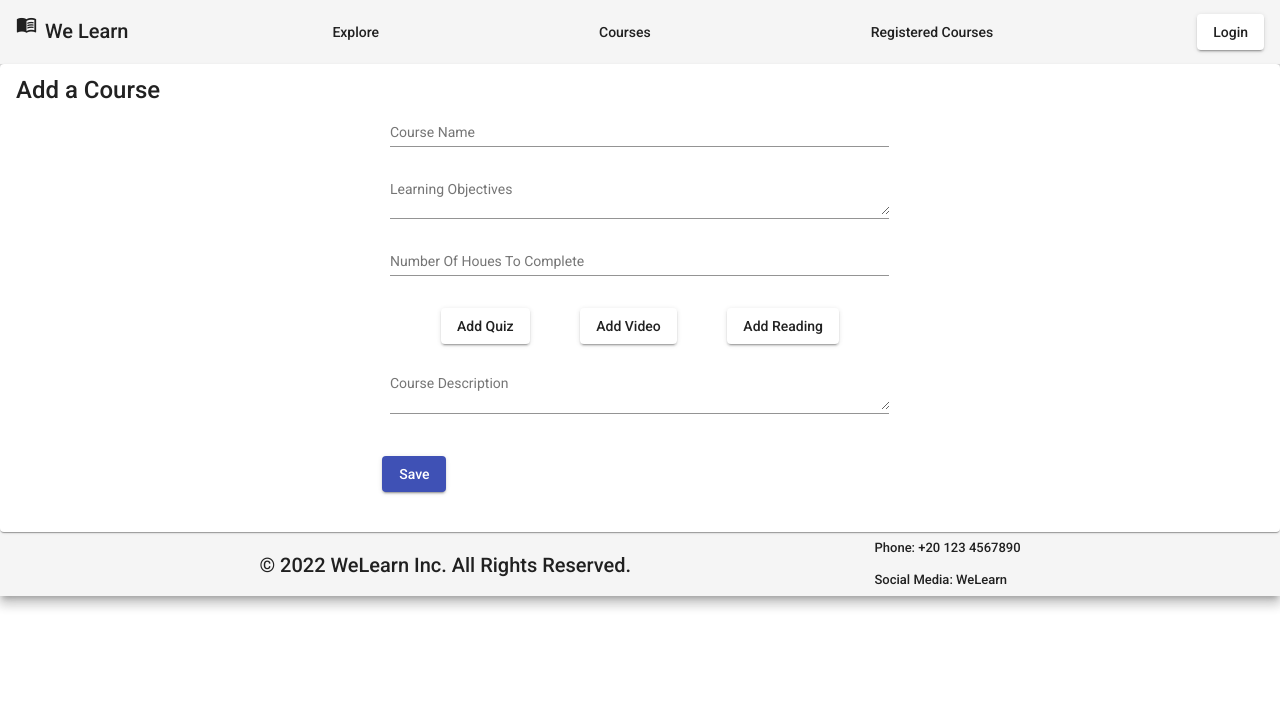
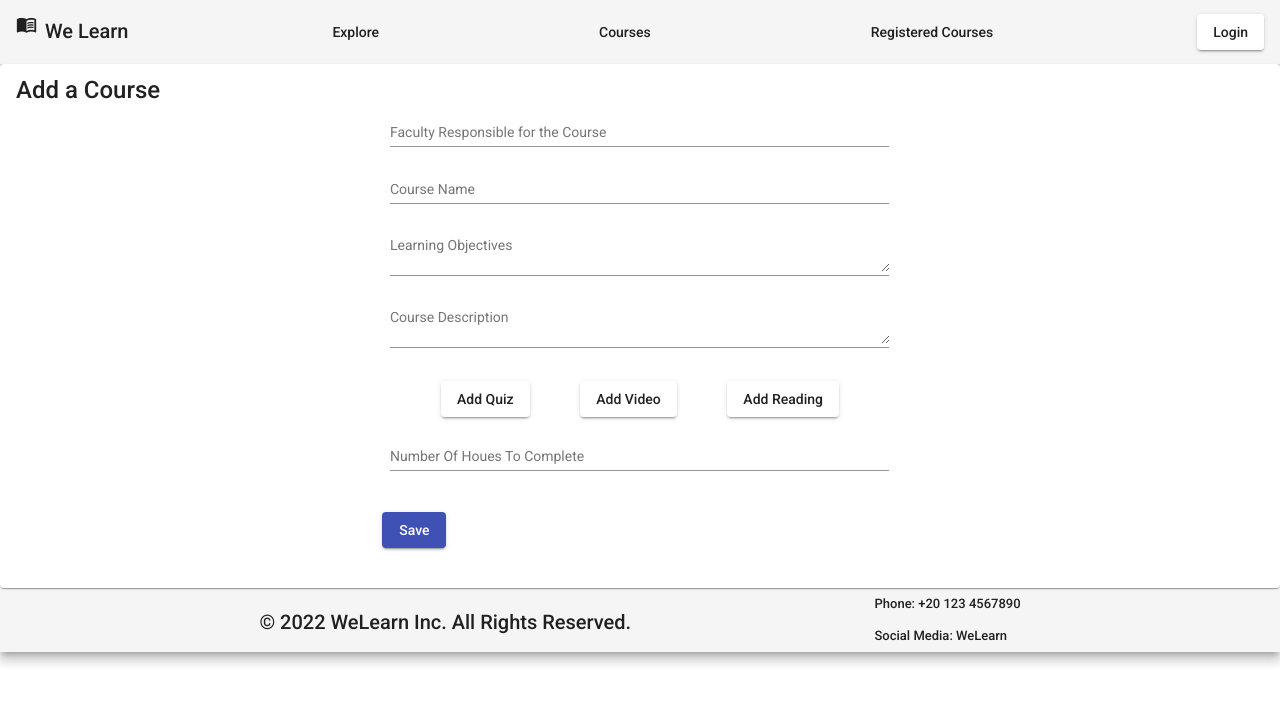
Before and after one commit to abadeerafif/ui-course-website-project, an Angular app: page /addCourse in a window 1280 px wide. Shown: the top 704 px of the page. Built offline with nearby package versions, Linux system fonts and the light colour scheme.

Commit message:
[ADD] add course with quizzes

```diff
--- a/src/app/add-course-quiz-dialog/add-course-quiz-dialog.component.html
+++ b/src/app/add-course-quiz-dialog/add-course-quiz-dialog.component.html
@@ -213,12 +213,7 @@
     </div>
     <mat-card-actions class="flex">
       <button mat-button mat-dialog-close>Cancel</button>
-      <button
-        mat-dialog-close
-        mat-dialog-close="{{saveForm()}}"
-        mat-raised-button
-        color="primary"
-      >
+      <button (click)="saveForm()" mat-raised-button color="primary">
         Save Quiz
       </button>
     </mat-card-actions>
--- a/src/app/add-course-quiz-dialog/add-course-quiz-dialog.component.ts
+++ b/src/app/add-course-quiz-dialog/add-course-quiz-dialog.component.ts
@@ -1,12 +1,16 @@
 import { Component, OnInit } from '@angular/core';
 import { FormBuilder } from '@angular/forms';
+import { MatDialogRef } from '@angular/material/dialog';
 @Component({
   selector: 'app-add-course-quiz-dialog',
   templateUrl: './add-course-quiz-dialog.component.html',
   styleUrls: ['./add-course-quiz-dialog.component.css'],
 })
 export class AddCourseQuizDialogComponent implements OnInit {
-  constructor(private formBuilder: FormBuilder) {}
+  constructor(
+    private formBuilder: FormBuilder,
+    private dialogRef: MatDialogRef<AddCourseQuizDialogComponent>
+  ) {}
 
   ngOnInit(): void {}
   numberOfQuestion: number = 0;
@@ -79,7 +83,6 @@ export class AddCourseQuizDialogComponent implements OnInit {
       },
     };
 
-    console.log(this.courseQuiz.value);
-    return this.returnQuiz;
+    this.dialogRef.close(this.returnQuiz);
   }
 }
--- a/src/app/add-course/add-course.component.html
+++ b/src/app/add-course/add-course.component.html
@@ -3,6 +3,15 @@
   <form [formGroup]="addCourseForm" class="form-container">
     <mat-card-content>
       <div class="row">
+        <div class="col-sm-6">
+          <mat-form-field class="full-width">
+            <input
+              formControlName="facultyCourse"
+              matInput
+              placeholder="Faculty Responsible for the Course"
+            />
+          </mat-form-field>
+        </div>
         <div class="col-sm-6">
           <mat-form-field class="full-width">
             <input
@@ -22,44 +31,14 @@
           </mat-form-field>
         </div>
       </div>
-      <!-- <div class="col-sm-6">
-        <mat-form-field class="full-width">
-          <input
-          formControlName="numberOfVideos"
-          matInput
-          placeholder="Number Of Videos"
-          type="number"
-          />
-        </mat-form-field>
-      </div>
+
       <div class="col-sm-6">
         <mat-form-field class="full-width">
-          <input
-          formControlName="numberOfReadings"
-          matInput
-          placeholder="Number Of Readings"
-          type="number"
-          />
-        </mat-form-field>
-      </div>
-      <div class="col-sm-6">
-        <mat-form-field class="full-width">
-          <input
-          formControlName="numberOfQuizzes"
-          matInput
-          placeholder="Number Of Quizzes"
-          type="number"
-          />
-        </mat-form-field>
-      </div>-->
-      <div class="col-sm-6">
-        <mat-form-field class="full-width">
-          <input
-            formControlName="numberOfHouesToComplete"
+          <textarea
+            formControlName="courseDescription"
             matInput
-            placeholder="Number Of Houes To Complete"
-            type="number"
-          />
+            placeholder="Course Description"
+          ></textarea>
         </mat-form-field>
       </div>
       <div class="add-course-buttons">
@@ -77,11 +56,12 @@
       </div>
       <div class="col-sm-6">
         <mat-form-field class="full-width">
-          <textarea
-            formControlName="courseDescription"
+          <input
+            formControlName="numberOfHouesToComplete"
             matInput
-            placeholder="Course Description"
-          ></textarea>
+            placeholder="Number Of Houes To Complete"
+            type="number"
+          />
         </mat-form-field>
       </div>
     </mat-card-content>
--- a/src/app/add-course/add-course.component.ts
+++ b/src/app/add-course/add-course.component.ts
@@ -26,34 +26,35 @@ export class AddCourseComponent implements OnInit {
     console.log(desc, obj, vid, read, quiz, hrs);
   }
   addCourseForm = this.formBuilder.group({
+    facultyCourse: [''],
     courseName: [''],
     learningObjectives: [''],
     courseDescription: [''],
-    numberOfVideos: [''],
-    numberOfReadings: [''],
-    numberOfQuizzes: [''],
+    courseVideos: [[]],
+    courseReadings: [[]],
+    courseQuizzes: [[]],
     numberOfHouesToComplete: [''],
   });
 
   saveForm() {
-    console.log('Form data is ', this.addCourseForm.value);
+    console.log('saving', this.addCourseForm.value);
   }
   openQuizDialog() {
     let dialogRef = this.dialog.open(AddCourseQuizDialogComponent);
     dialogRef.afterClosed().subscribe((res) => {
-      console.log(res)
-     });
+      this.addCourseForm.value.courseQuizzes.push(res);
+    });
   }
   openVideoDialog() {
     let dialogRef = this.dialog.open(AddCourseVideoDialogComponent);
     dialogRef.afterClosed().subscribe((res) => {
-      console.log(res);
+      this.addCourseForm.value.courseVideos.push(res);
     });
   }
   openReadingDialog() {
     let dialogRef = this.dialog.open(AddCourseReadingsDialogComponent);
     dialogRef.afterClosed().subscribe((res) => {
-      console.log(res);
+      this.addCourseForm.value.courseReadings.push(res);
     });
   }
 }
--- a/src/app/app.module.ts
+++ b/src/app/app.module.ts
@@ -37,7 +37,6 @@ import { MatNativeDateModule } from '@angular/material/core';
 import { AddCourseVideoDialogComponent } from './add-course-video-dialog/add-course-video-dialog.component';
 import { AddCourseQuizDialogComponent } from './add-course-quiz-dialog/add-course-quiz-dialog.component';
 import { AddCourseReadingsDialogComponent } from './add-course-readings-dialog/add-course-readings-dialog.component';
-
 @NgModule({
   declarations: [
     AppComponent,
--- a/src/app/main-menu/main-menu.component.html
+++ b/src/app/main-menu/main-menu.component.html
@@ -6,6 +6,8 @@
         <img [src]="netImage" class="img1">
     </figure>
 </div> -->
+
+
 <div class="main-menu-layout">
   <div class="upperbutton">
     <h1>Learn without limits</h1>
@@ -80,7 +82,7 @@
     Add Cour
   </button>
 </div>
-
-<!-- <div>
+<!--
+<div>
   <app-admin-page></app-admin-page>
 </div> -->
```
